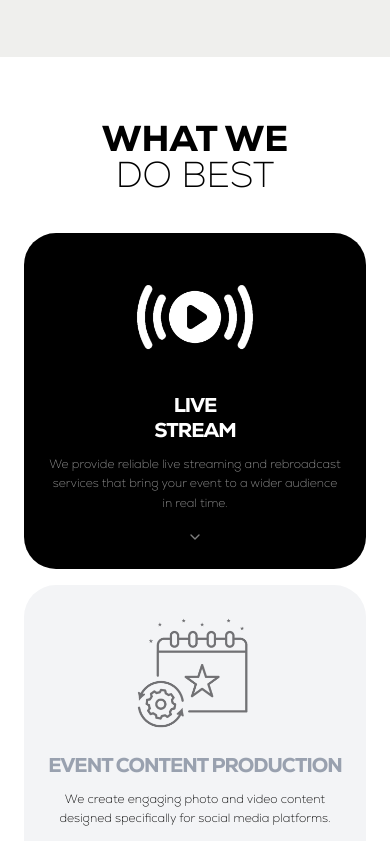
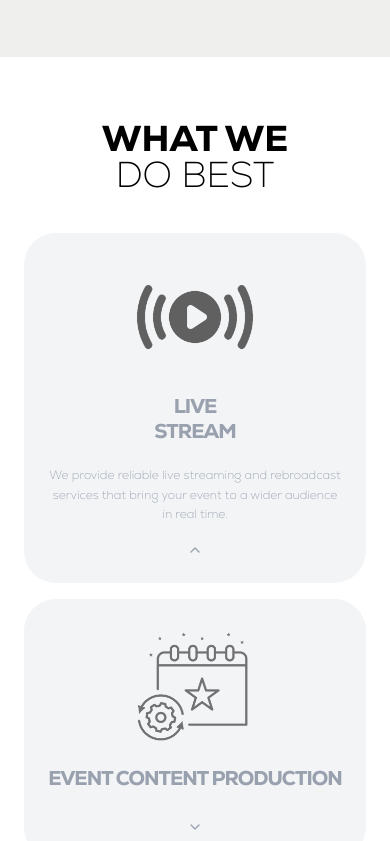
Before and after one commit to digiexpouae/Unique-Media, a Next.js app: page / in a window 390 px wide. Shown: the part 3048-3889 px from the top of the page. Built offline with nearby package versions, Linux system fonts and the light colour scheme.

Commit message:
fix:service section fixed

```diff
--- a/src/app/components/homepage/ResultsSection.jsx
+++ b/src/app/components/homepage/ResultsSection.jsx
@@ -114,12 +114,12 @@ const next = nextImg;
             <h2 className="text-2xl sm:text-5xl mb-4 md:mb-6 md:text-7xl font-light text-black leading-none uppercase tracking-tight">
               Results
             </h2>
-            <Link
+            {/* <Link
               href="/"
               className="px-4 md:px-6 py-2 rounded-full border border-gray-300 text-xs md:text-sm text-gray-700 bg-white/90 backdrop-blur-sm hover:bg-gray-100 transition-colors duration-200 whitespace-nowrap"
             >
               View More
-            </Link>
+            </Link> */}
           </div>
         </div>
       </div>
--- a/src/app/components/homepage/ServicesSection.jsx
+++ b/src/app/components/homepage/ServicesSection.jsx
@@ -4,137 +4,121 @@ import { useState } from "react";
 import { ChevronDown } from "lucide-react";
 import Link from "next/link";
 import Image from "next/image";
+
 const SERVICES = [
   {
     id: 1,
-    title: <>Live <br /> Stream</>,
-      // title: 'Live Stream',
-    description: "We provide reliable live streaming and rebroadcast services that bring your event to a wider audience in real time.",
+    title: (
+      <>
+        Live <br /> Stream
+      </>
+    ),
+    description:
+      "We provide reliable live streaming and rebroadcast services that bring your event to a wider audience in real time.",
     dark: true,
-    icon:"/assets/live.png",
+    icon: "/assets/live-gray.png",
   },
   {
     id: 2,
     title: "Event Content Production",
-    description: "We create engaging photo and video content designed specifically for social media platforms.",
+    description:
+      "We create engaging photo and video content designed specifically for social media platforms.",
     dark: false,
-    icon:"/assets/event_content_production.png"
+    icon: "/assets/event_content_production.png",
   },
   {
     id: 3,
     title: "Photography & Videos",
-    description: "We produce high-quality product photos and videos that showcase every detail with clarity and creativity.",
+    description:
+      "We produce high-quality product photos and videos that showcase every detail with clarity and creativity.",
     dark: false,
-    icon: "/assets/photo.png"
+    icon: "/assets/photo.png",
   },
   {
     id: 4,
     title: "Corporate Videos",
-    description: "We craft professional corporate videos that tell your brand's story with impact and clarity.",
+    description:
+      "We craft professional corporate videos that tell your brand's story with impact and clarity.",
     dark: false,
-       icon: "/assets/v.png"
+    icon: "/assets/v.png",
   },
 ];
 
 export default function ServicesSection() {
-  const [expanded, setExpanded] = useState(1); // first card open by default
-
+  const [expanded, setExpanded] = useState(1);
 
   return (
     <>
-      {/* ── What We Do Best ── */}
       <section id="services" className="bg-white w-full px-6 sm:px-10 md:px-16 py-16 md:py-24">
         <div className="max-w-5xl mx-auto">
-
-          {/* Heading */}
           <div className="text-center mb-10">
             <h2 className="text-4xl sm:text-5xl md:text-6xl font-black text-black uppercase leading-none">
               What We
             </h2>
-            <h2 className="text-4xl sm:text-5xl md:text-6xl  uppercase leading-none">
+            <h2 className="text-4xl sm:text-5xl md:text-6xl uppercase leading-none">
               Do Best
             </h2>
           </div>
 
-          {/* 2×2 Grid */}
-          <div className="grid grid-cols-1 sm:grid-cols-2 gap-4">
-            {SERVICES.map((s) => {
+          <div className="grid grid-cols-1 sm:grid-cols-2 gap-4 items-start">
+            {SERVICES.map((s,index) => {
               const isOpen = expanded === s.id;
-              const dark   = s.dark;
 
               return (
                <button
   key={s.id}
+  type="button"
+  onClick={() => setExpanded(isOpen ? null : s.id)}
   className={`
-                    text-left rounded-4xl p-6 sm:p-8 flex flex-col items-center justify-between min-h-[300px] text-center
-                    transition-colors duration-300 cursor-pointer w-full
-                    ${dark ? "bg-black" : "bg-gray-100 hover:bg-gray-200"}
+    text-left rounded-4xl p-6 sm:p-8 flex flex-col items-center justify-between text-center w-full
+    transition-all duration-300 cursor-pointer bg-gray-100 hover:bg-black hover:text-white text-gray-400
+  h-[300px]"
+    ${isOpen && "min-h-[350px]" }
   `}
 >
-                  {/* Icon */}
                   <div className="mb-4">
-                    <Image src={s.icon}
-                       alt={s.icon}
+                    <Image
+                      src={s.icon}
+                      alt={s.title?.toString?.() || "service"}
                       width={120}
-                  height={100
+                      height={100}
+                    />
+                  </div>
 
-                  }
-                  /></div>
-
-                  {/* Title */}
-                  <h3 className={`text-xl sm:text-5xl font-black uppercase leading-tight mb-3 text-center tracking-tighter ${dark ? "text-white" : "text-gray-400"}`}>
+                  <h3 className="text-xl sm:text-5xl font-black uppercase leading-tight mb-3 text-center tracking-tighter">
                     {s.title}
                   </h3>
 
-                  {/* Description — shown when expanded */}
-                  <div className={`overflow-hidden transition-all duration-300 `}>
-                  <p className={`text-xs sm:text-sm leading-relaxed text-center ${dark ? "text-white/60" : "text-black "}`}>
+{isOpen && (
+  <div className="mt-2">
+    <p className="text-xs sm:text-sm leading-relaxed text-center">
       {s.description}
     </p>
   </div>
-
-                  {/* Chevron */}
-                  <span className={`mt-4 text-lg transition-transform duration-300  ${dark ? "text-white/50" : "text-gray-400"}`}>
+)}
+                  <span
+                    className={`
+                      mt-4 text-lg transition-transform duration-300
+                      ${isOpen ? "rotate-180" : "rotate-0"}
+                    `}
+                  >
                     <ChevronDown className="w-4 h-4" />
-
                   </span>
                 </button>
               );
             })}
           </div>
 
-          {/* Get In Touch */}
           <div className="flex justify-center mt-10">
             <Link
               href="/contact"
-              className="px-6 py-1 rounded-full bg-black text-white text-xs md:text-base font-medium  hover:bg-gray-800 transition-colors duration-200"
+              className="px-6 py-1 rounded-full bg-black text-white text-xs md:text-base font-medium hover:bg-gray-800 transition-colors duration-200"
             >
               Get In Touch
             </Link>
           </div>
         </div>
       </section>
-
-      {/* ── Let Us Help ── */}
-      <section className="bg-white w-full px-6 py-10 text-center ">
-        <h2 className="text-4xl sm:text-5xl md:text-7xl font-black text-black uppercase tracking-tight leading-none">
-          Let Us Help
-        </h2>
-        <h2 className="text-4xl sm:text-5xl md:text-7xl font-black text-black uppercase tracking-tight leading-none mt-1">
-          Your Company
-        </h2>
-        <p className="mt-3 text-2xl sm:text-4xl text-black  tracking-tight  uppercase">
-          Accelerate Years Ahead
-        </p>
-        <div className="mt-6">
-          <Link
-            href="/contact"
-            className="inline-block px-8 py-1 rounded-full  text-sm md:text-base font-medium tracking-tight text-black bg-gray-200 hover:bg-gray-100 transition-colors duration-200"
-          >
-            Contact Us
-          </Link>
-        </div>
-      </section>
     </>
   );
 }
```
Also changed, not shown: public/assets/live-gray.png (added). Lines whose indentation alone changed are shown as unchanged.
